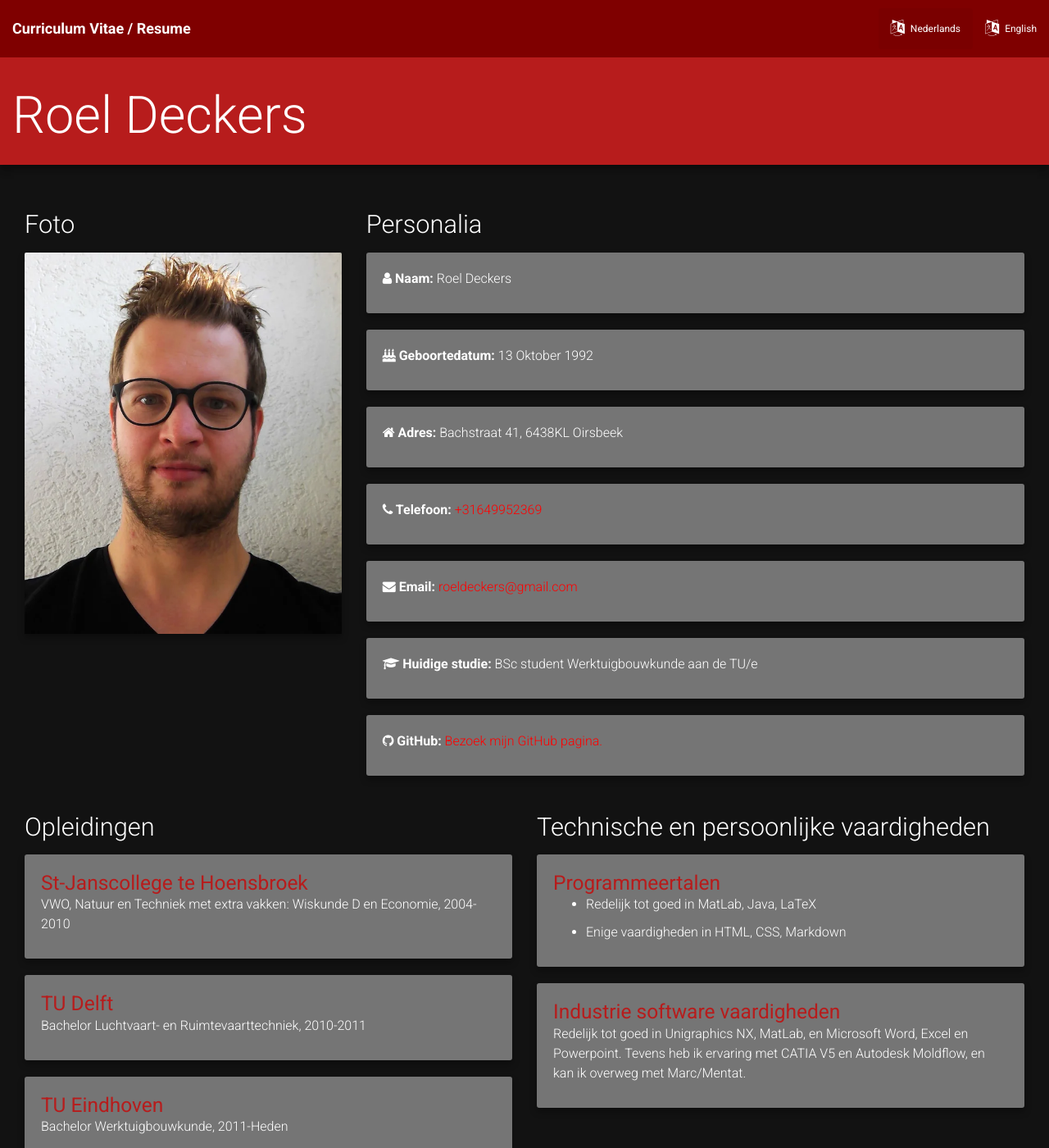
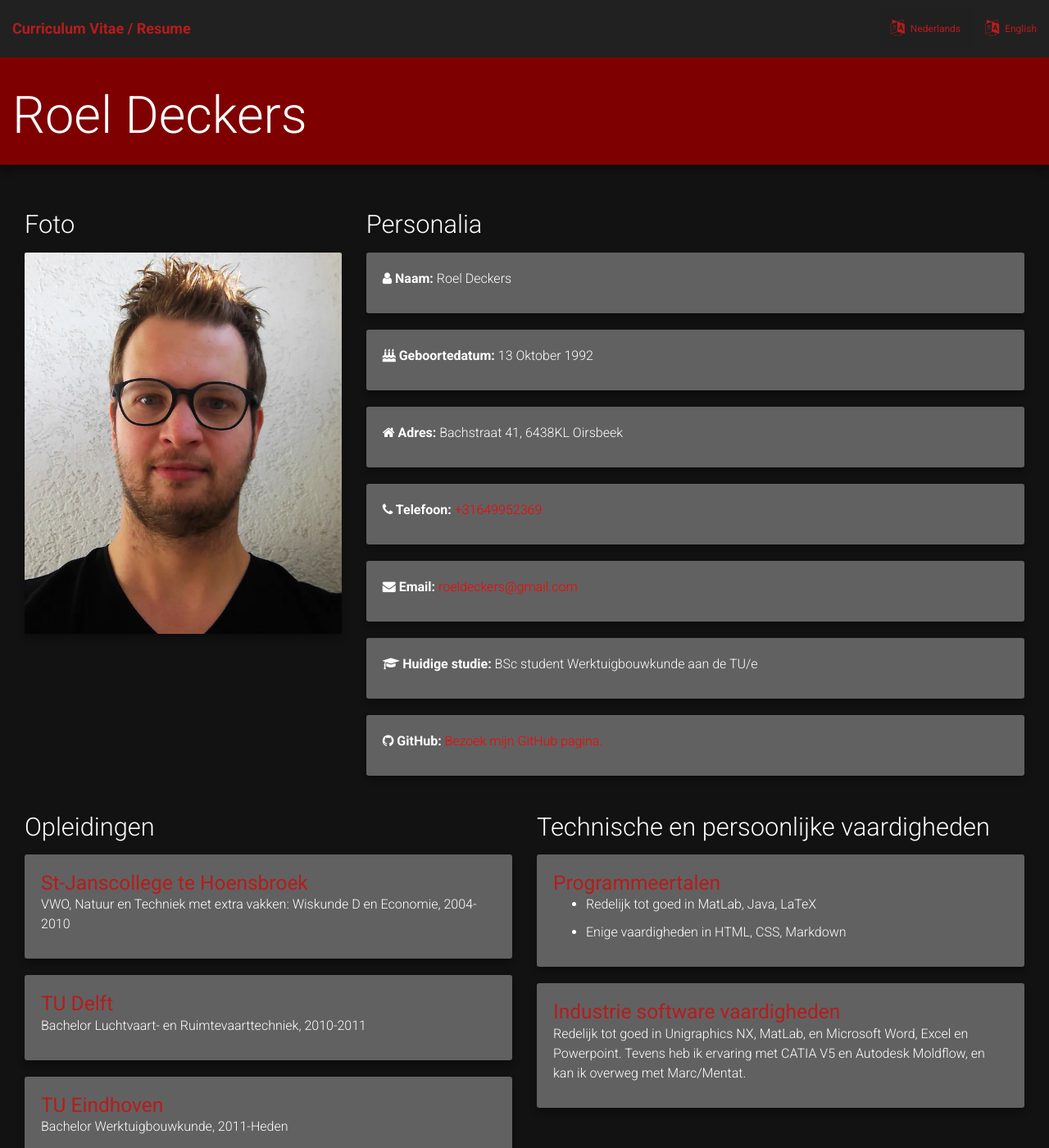
Before and after one commit to RoelD/CurriculumVitae, a Jekyll site: the page built from index.html, in a window 1280 px wide and 1400 px high. Shown: the whole window at 82% size. Built offline with Jekyll 4.4.1, drawn with Linux system fonts in a browser that asks for light colours; nearby versions of some CDN libraries.

Commit message:
Revert "Update style.css"
This reverts commit eb8f2f83de9c8674f80de645be9109741c8d2570.

```diff
--- a/assets/css/style.css
+++ b/assets/css/style.css
@@ -14,7 +14,7 @@ body {
 
 .jumbotron {
   padding: 16px 0;
-  background-color:#b71c1c;
+  background-color:#7f0000;
   color: white;
   box-shadow: 0 7px 10px rgba(0,0,0,0.16), 0 5px 8px rgba(0,0,0,0.23);
 }
@@ -72,8 +72,8 @@ a:hover {
   transition: box-shadow 0.4s ease-out;
 }
 .navbar-transparent {
-  background: #7f0000 !important;
-  color: #white !important;
+  background: #212121 !important;
+  color: #b71c1c !important;
   padding-top: 10px !important;
 }
 
@@ -117,7 +117,7 @@ a:hover {
 
 .card {
   box-shadow: 0 5px 8px 0 rgba(0,0,0,0.3);
-  background-color: #757575;
+  background-color: #616161;
   color: white !important;
   margin-bottom: 20px;
   word-wrap: break-word;
```
